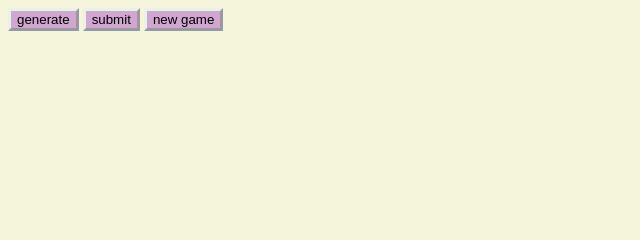
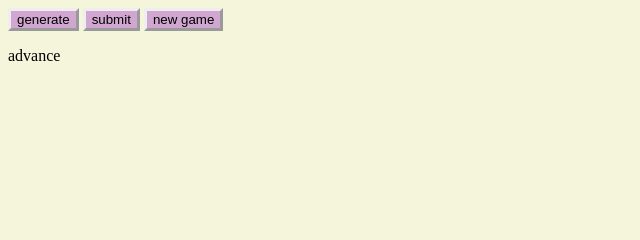
Before and after one commit to samorgan32/sei-1-proj-simon, a plain HTML site: page index.html in a window 1280 px wide. Both pictures are taken after a click on the button "submit". Shown: the top 240 px of the page, 0-640 px from the left. Drawn offline with Linux system fonts and the light colour scheme.

Commit message:
print result in html

```diff
--- a/index.html
+++ b/index.html
@@ -19,6 +19,7 @@
     <button id='clear-sequence'> clear sequence</button>
     <button id='submit'>submit</button>
     <button id='new-game'>new game</button>
+    <p id='result'></p>
 
 
     <script src="pseudocode.js"></script>
--- a/pseudocode.js
+++ b/pseudocode.js
@@ -42,19 +42,7 @@ function delayedSequenceStart() {
 }
 // generateButton.addEventListener('click', generateSequence)
 
-// function generateSequence() {
-//     for (let i = 0; i < 1; i++) {
-//         let num = Math.floor(Math.random() * 2)
-//         if (num === 0) {
-//             sequence.push(gridBlock1)
-//         } else {
-//             sequence.push(gridBlock2)
-//         }
-//         console.log(sequence)
-//     }
-//     initiateSequence()
-//     clearUserSequence()
-// }
+
 
 function generateSequence() {
     let num = Math.floor(Math.random() * 2)
@@ -134,7 +122,7 @@ clearSequenceButton.addEventListener('click', clearUserSequence)
 //compare the sequences
 const comparisonSequence = []
 const generateFlag = []
-
+let resultMessage = document.querySelector('#result')
 
 function compareSequences() {
     for (let i = 0; i < sequence.length; i++) {
@@ -143,11 +131,13 @@ function compareSequences() {
         }
     }
     if (comparisonSequence.length === sequence.length && sequence.length === userSequence.length) {
-        console.log('advance')
+        // console.log('advance')
+        resultMessage.innerText = 'advance'
         generateFlag.push('generate')
         console.log(generateFlag)
     } else {
-        console.log('game over')
+        // console.log('game over')
+        resultMessage.innerText = 'game over'
         clearSequence()
     }
     console.log(comparisonSequence)
```
